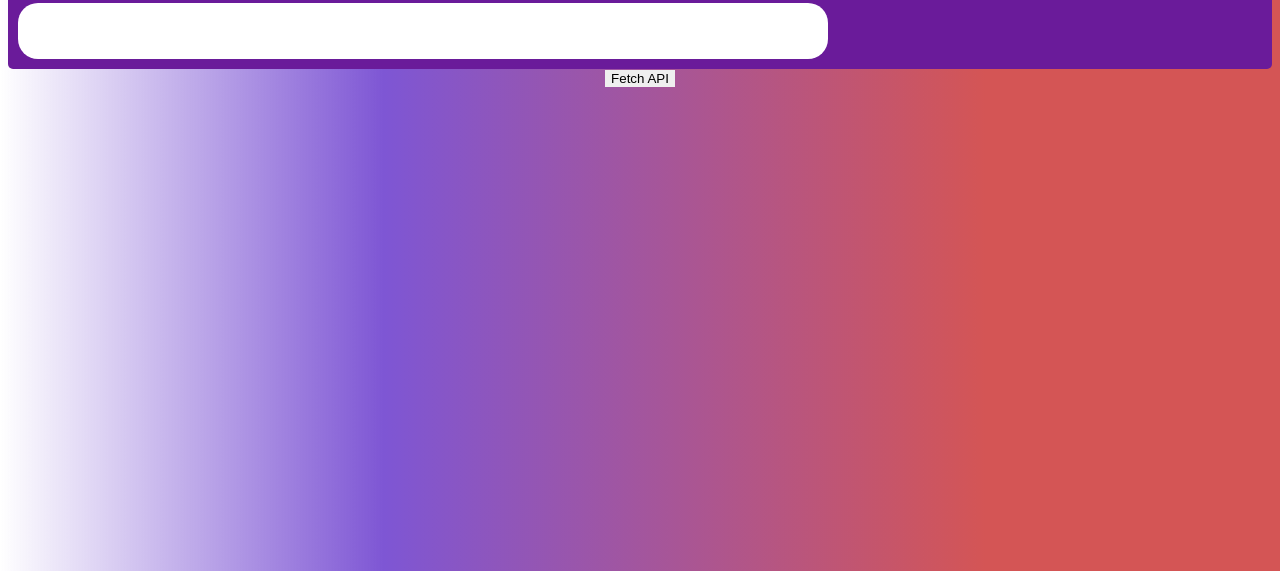
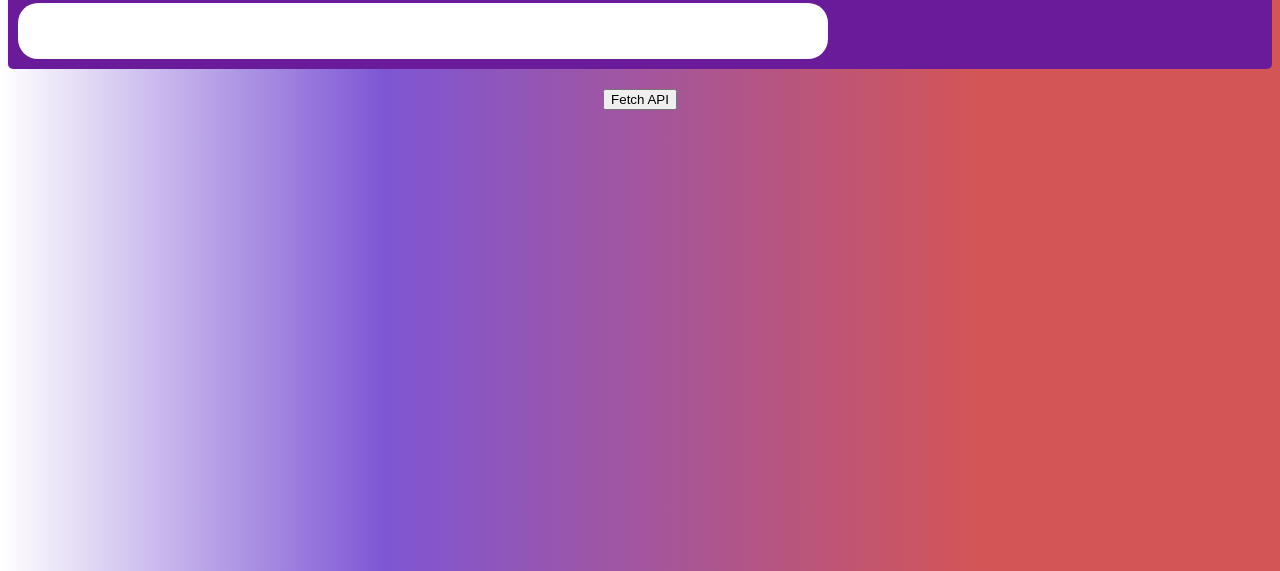
Before and after one commit to vasanthN2001/user-info-api, a plain HTML site: page index.html in a window 1280 px wide. Shown: the part 229-800 px from the top of the page. Drawn offline with Linux system fonts and the light colour scheme.

Commit message:
added button

```diff
--- a/index.html
+++ b/index.html
@@ -29,6 +29,7 @@
             <p id="country"></p>
             <p id="date_of_birth"></p>
             <p id="username"></p>
+            <p id="id"></p>
 
 
         </div>
@@ -36,7 +37,7 @@
     </div>
 
 <center>
-    <button class="btn" onclick="fetchUserDetails()">Fetch API</button>
+    <button id="btn" onclick="fetchUserDetails()">Fetch API</button>
 </center>
 </body>
 
--- a/script.js
+++ b/script.js
@@ -7,13 +7,14 @@ const fetchUserDetails = () => {
         var userData = JSON.parse(xhttp.responseText);
         let name_first = userData.first_name;
         let name_last = userData.last_name;
-        let City = userData.city;
+        var City = userData.city;
         const email = userData.email;
         let gender = userData.gender;
         const number = userData.phone_number;
-        let country = userData.country;
+        var country = userData.country;
         let date_of_birth = userData.date_of_birth;
         let username = userData.username;
+        let id = userData.id;
 
     //About
         document.getElementById("userName-first").innerHTML = "First-Name  :"+name_first;
@@ -26,9 +27,7 @@ const fetchUserDetails = () => {
        document.getElementById("number").innerHTML ="Phone-Number  "+ number;
        document.getElementById("country").innerHTML ="Country  "+ country;
        document.getElementById("username").innerHTML = "Username  "+username;
-        /*document.getElementById("id").innerHTML = "Id"+id;
-        document.getElementById("date_of_birth").innerHTML = "Date_of_birth"+date_of_birth;
-        document.getElementById("employment").innerHTML = "Employment"+employment;*/
+       document.getElementById("id").innerHTML = "Id  "+id;
 
 
 
--- a/style.css
+++ b/style.css
@@ -44,35 +44,7 @@ background: linear-gradient(90deg, rgba(59,104,217,0) 0%, rgba(126,86,212,1) 30%
 
 
 }
-.btn{
-    border: none;
-    color: #000;
-  }
-  .btn:after {
-    position: absolute;
-    content: "";
-    width: 0;
-    height: 100%;
-    top: 0;
-    left: 0;
-    direction: rtl;
-    align-items: center;
-    z-index: -1;
-    box-shadow:
-     -7px -7px 20px 0px #fff9,
-     -4px -4px 5px 0px #fff9,
-     7px 7px 20px 0px #0002,
-     4px 4px 5px 0px #0001;
-    transition: all 0.3s ease;
-  }
-  .btn:hover {
-    color: #000;
-  }
-  .btn:hover:after {
-    left: auto;
-    right: 0;
-    width: 100%;
-  }
-  .btn:active {
-    top: 2px;
-  }
+
+#btn{
+    margin: 20px;
+}
```
